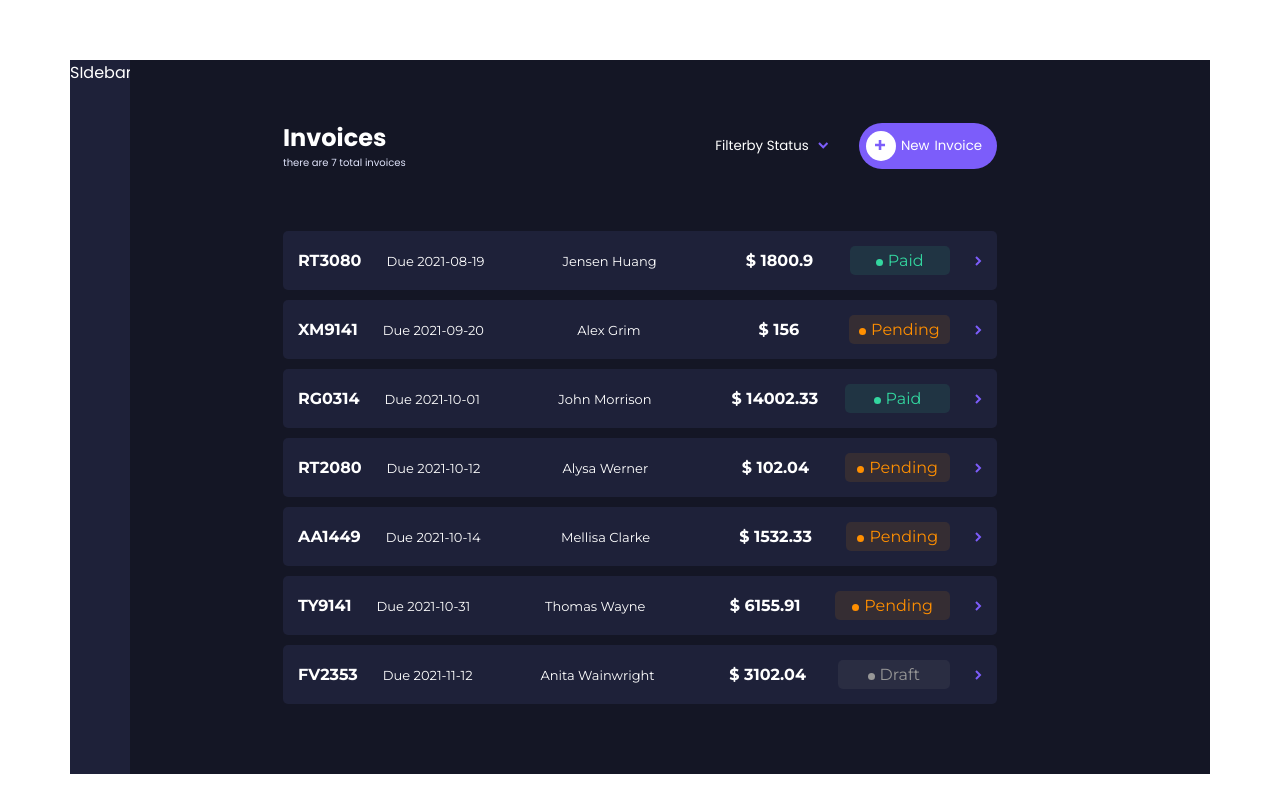
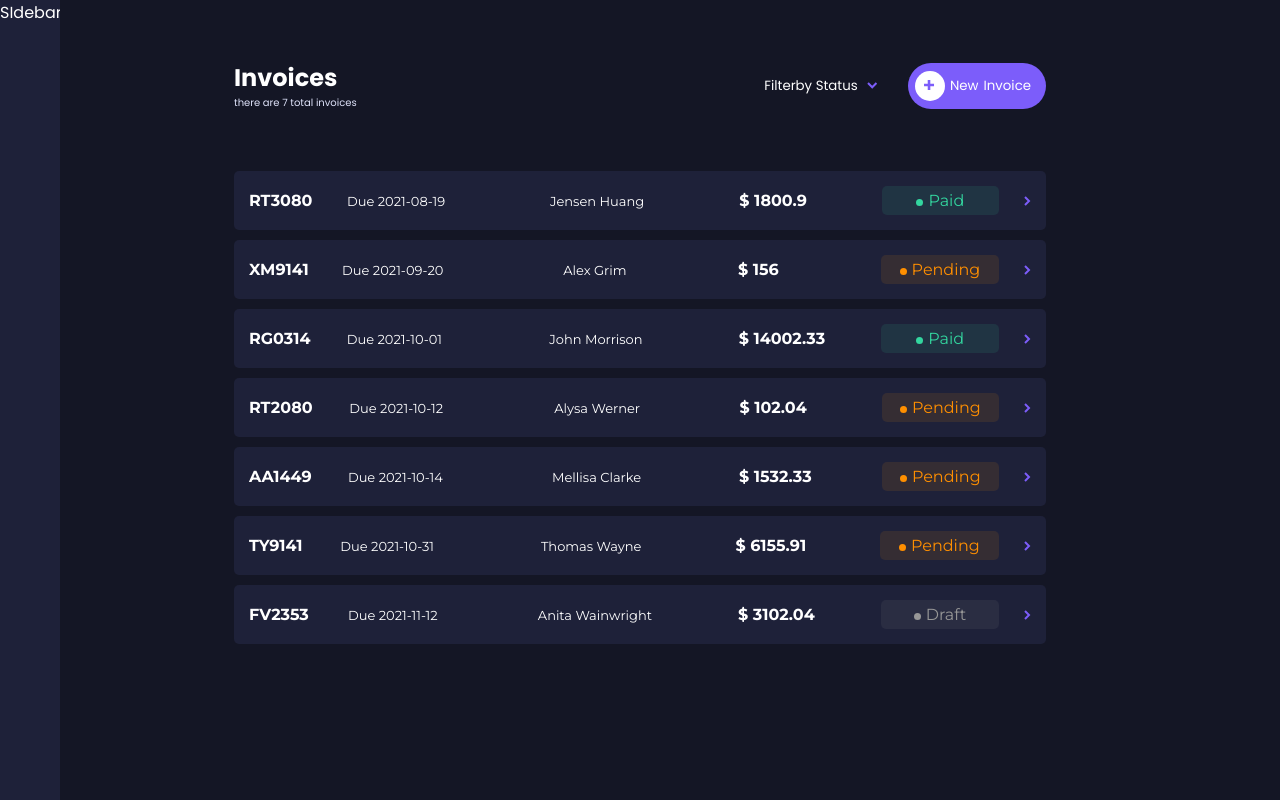
Before and after one commit to thebigbenn009/Invoice-App, a React (Vite) app: page / in a window 1280 px wide. Built offline with nearby package versions, Linux system fonts and the light colour scheme.

Commit message:
homepage completed

```diff
--- a/src/index.css
+++ b/src/index.css
@@ -22,16 +22,19 @@ html {
   font-family: "Montserrat", sans-serif;
   font-family: "Nunito Sans", sans-serif;
   font-family: "Poppins", sans-serif;
+  /* background-color: var(--deep-blue); */
 }
 .app-container {
   font-size: 1.6rem;
   display: grid;
   grid-template-columns: auto 1fr;
-  max-width: 114rem;
+  height: 100vh;
+  /* max-width: 114rem;
   margin-top: 6rem;
-  margin-inline: auto;
+  margin-inline: auto; */
   color: var(--white);
 }
+
 .main-section {
   width: 100%;
   background-color: var(--deep-blue);
@@ -140,7 +143,7 @@ select option :active {
   padding: 1.5rem;
   display: grid;
   cursor: pointer;
-  grid-template-columns: max-content max-content 20rem 9rem 1fr auto;
+  grid-template-columns: max-content 0.4fr 0.8fr 0.4fr 0.4fr auto;
   place-items: center;
   gap: 2.5rem;
   width: 100%;
@@ -149,10 +152,12 @@ select option :active {
 
 .invoice-text-bold {
   font-weight: bold;
+  justify-self: start;
 }
 .invoice-text-light {
   font-weight: 400;
   font-size: 1.3rem;
+
   font-family: "Montserrat";
 }
 
@@ -231,6 +236,7 @@ select option :active {
 
   .invoice-card {
     grid-template-columns: repeat(2, 1fr);
+    justify-items: start;
   }
   .invoice-card > * {
     padding: 1rem;
```
Also changed, not shown: 1 other file (tests, documents, lock files or other folders).
